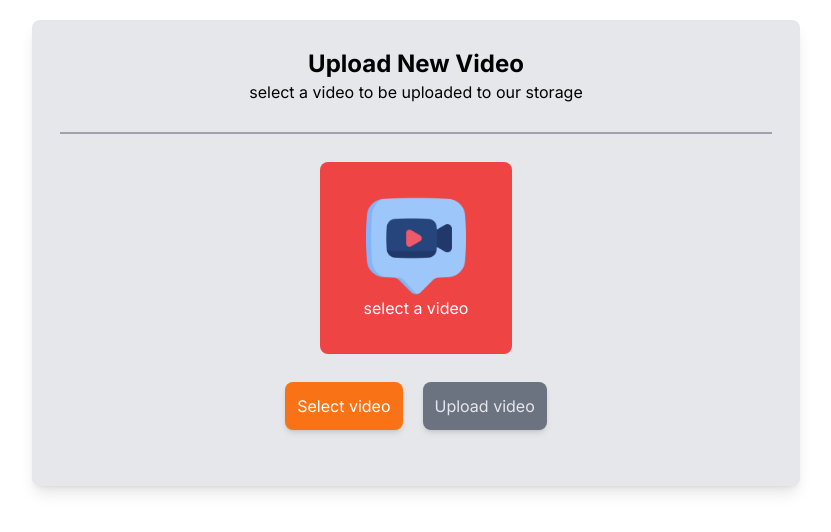
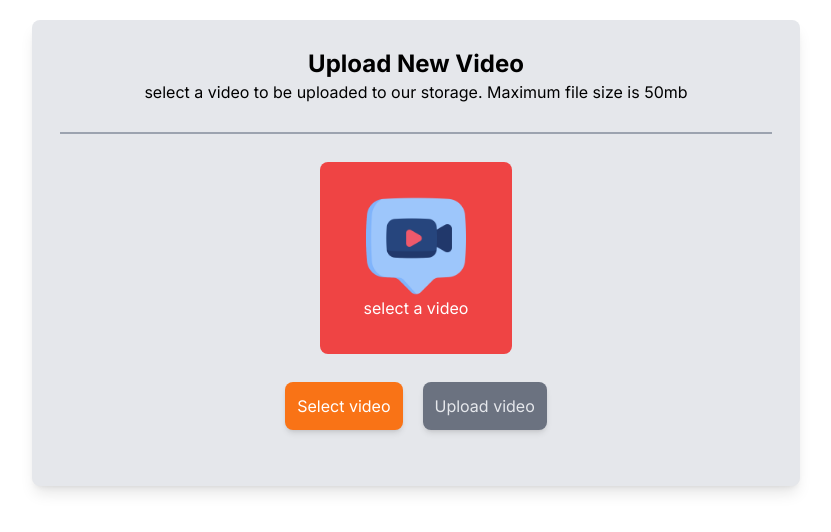
Before and after one commit to Jinnapat/hologram, a Next.js app: page / in a window 1280 px wide. Shown: the top 532 px of the page, without its empty margins (224-1055 px from the left). Built offline with nearby package versions, Linux system fonts and the light colour scheme.

Commit message:
fix maximum file size to 50mb

```diff
--- a/src/app/api/video/route.ts
+++ b/src/app/api/video/route.ts
@@ -36,3 +36,9 @@ export async function POST(request: NextRequest) {
   }
   return new NextResponse("ok");
 }
+
+export const config = {
+  api: {
+    responseLimit: "50mb",
+  },
+};
--- a/src/app/page.tsx
+++ b/src/app/page.tsx
@@ -56,7 +56,10 @@ export default function Home() {
       <div className="flex flex-col rounded-lg shadow-lg bg-gray-200 max-w-3xl w-full p-7 items-center gap-y-7">
         <div className="flex flex-col items-center">
           <h1 className="font-bold text-2xl">Upload New Video</h1>
-          <p>select a video to be uploaded to our storage</p>
+          <p className="text-center">
+            select a video to be uploaded to our storage. Maximum file size is
+            50mb
+          </p>
         </div>
         <div className="border h-0 border-gray-400 w-full"></div>
         {!file && (
```
